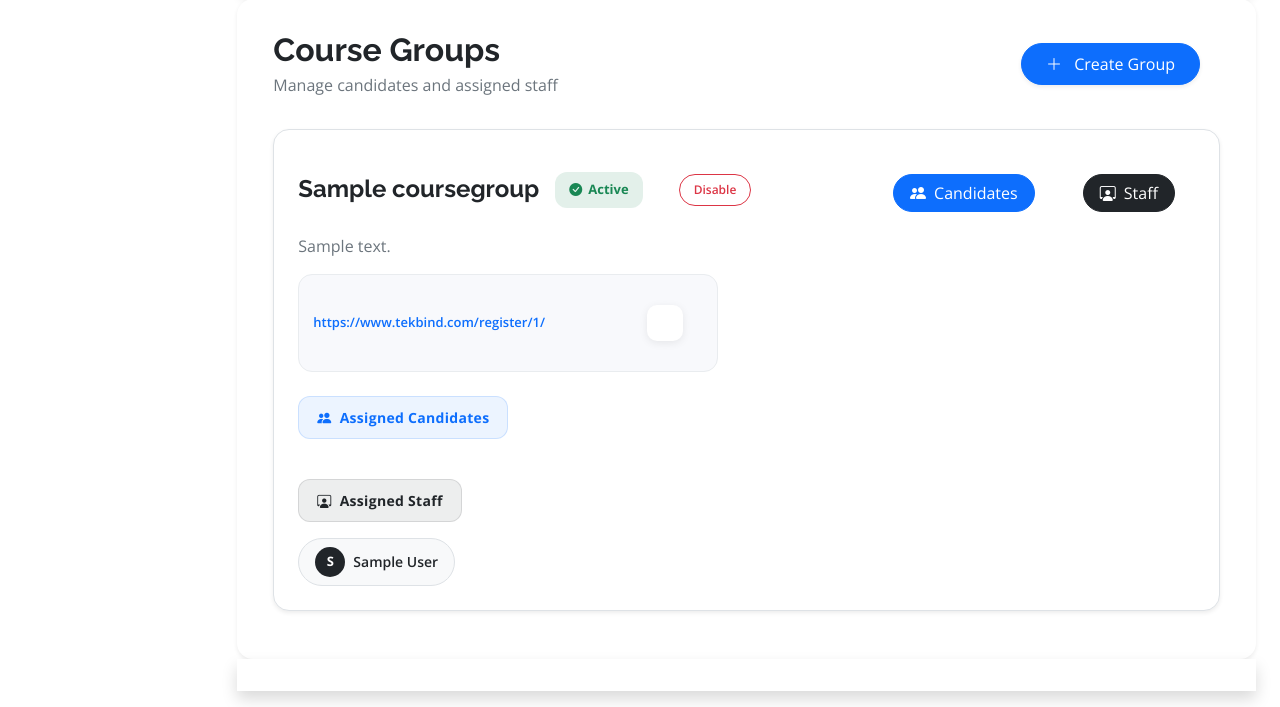
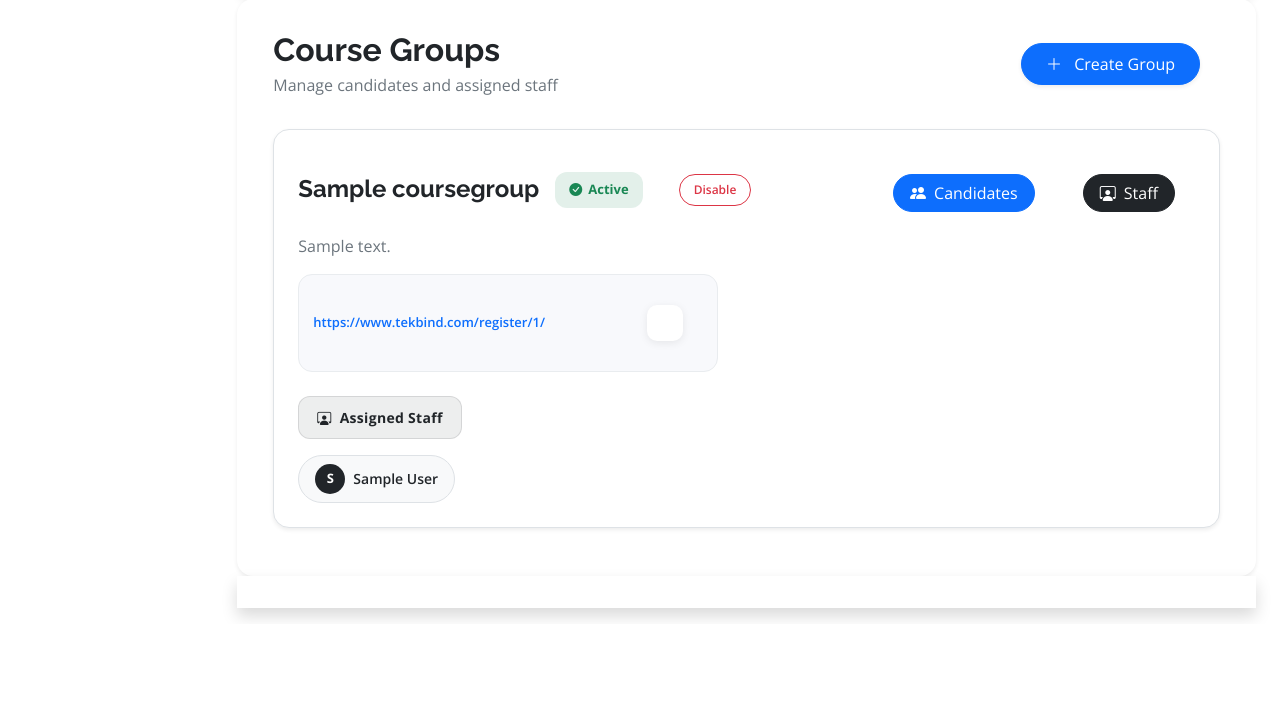
Before and after one commit to Mona5789/tekbind, a Django app: page /profile/ in a window 1280 px wide. Shown: the part 2191-2898 px from the top of the page. After the commit the page ends 2810 px from the top, so only its background shows below. Run offline with Django 4.2, Linux system fonts and the light colour scheme; a user stored in the database is signed in; tables that the repository leaves empty hold one stand-in row (values such as "Sample post"); some libraries are stand-ins or nearby versions.

Commit message:
assigned candidates

```diff
--- a/templates/profile.html
+++ b/templates/profile.html
@@ -1179,12 +1179,12 @@
                         </div>
 
                     </div>
-                    <div class="section-title-candidates mb-3">
+                    <!-- <div class="section-title-candidates mb-3">
                       <i class="bi bi-people-fill me-2"></i>
                       Assigned Candidates
-                    </div>
-
-                    <div class="d-flex flex-wrap gap-2">
+                    </div> -->
+
+                    <!-- <div class="d-flex flex-wrap gap-2">
 
                       {% for candidate in candidates %}
                         {% if candidate.course_group_id == group.id %}
@@ -1212,7 +1212,7 @@
                         {% endif %}
                       {% endfor %}
 
-                    </div>
+                    </div> -->
 
                   </div>
 
```
